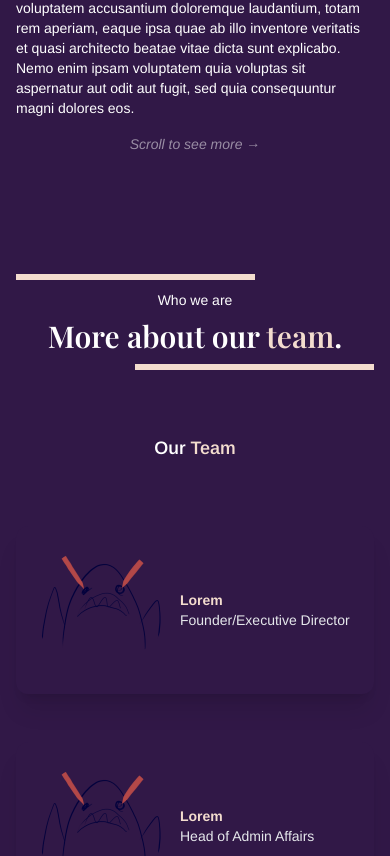
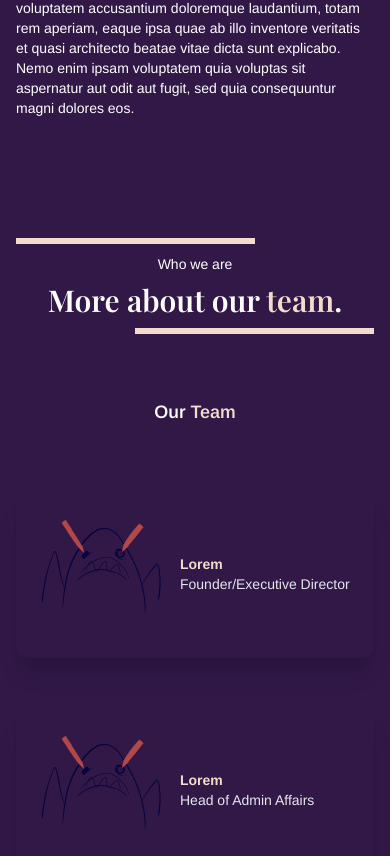
Before and after one commit to cc-nina/ccc, a SvelteKit app in the folder my-app/: page / in a window 390 px wide. Shown: the part 1957-2813 px from the top of the page. Built offline with nearby package versions, Linux system fonts and the light colour scheme; a web font is replaced by a local one.

Commit message:
remove scroll to see more

```diff
--- a/my-app/src/components/Main.svelte
+++ b/my-app/src/components/Main.svelte
@@ -310,9 +310,6 @@
             </div>
         </div>
         </div>
-        <div class="mx-auto -mt-12 italic sm:hidden opacity-50">
-            <p>Scroll to see more &rarr;</p>
-        </div>
     </section>
     <section
         id="team"
@@ -341,9 +338,8 @@
         </div>
 
 
-        <div class="mx-auto -mt-12 italic sm:hidden opacity-50">
-            <p>Scroll to see more &rarr;</p>
-        </div>
+
+
     </section>
     <section class="py-20 lg:py-32 flex flex-col gap-24" id="projects">
         <div class="flex flex-col gap-2 text-center relative before:absolute before:top-0 before:left-0 before:w-2/3 before:h-1.5 before:bg-[#F3DCCE] after:absolute after:bottom-0 after:right-0 after:w-2/3 after:h-1.5 after:bg-[#F3DCCE] py-4">
```
